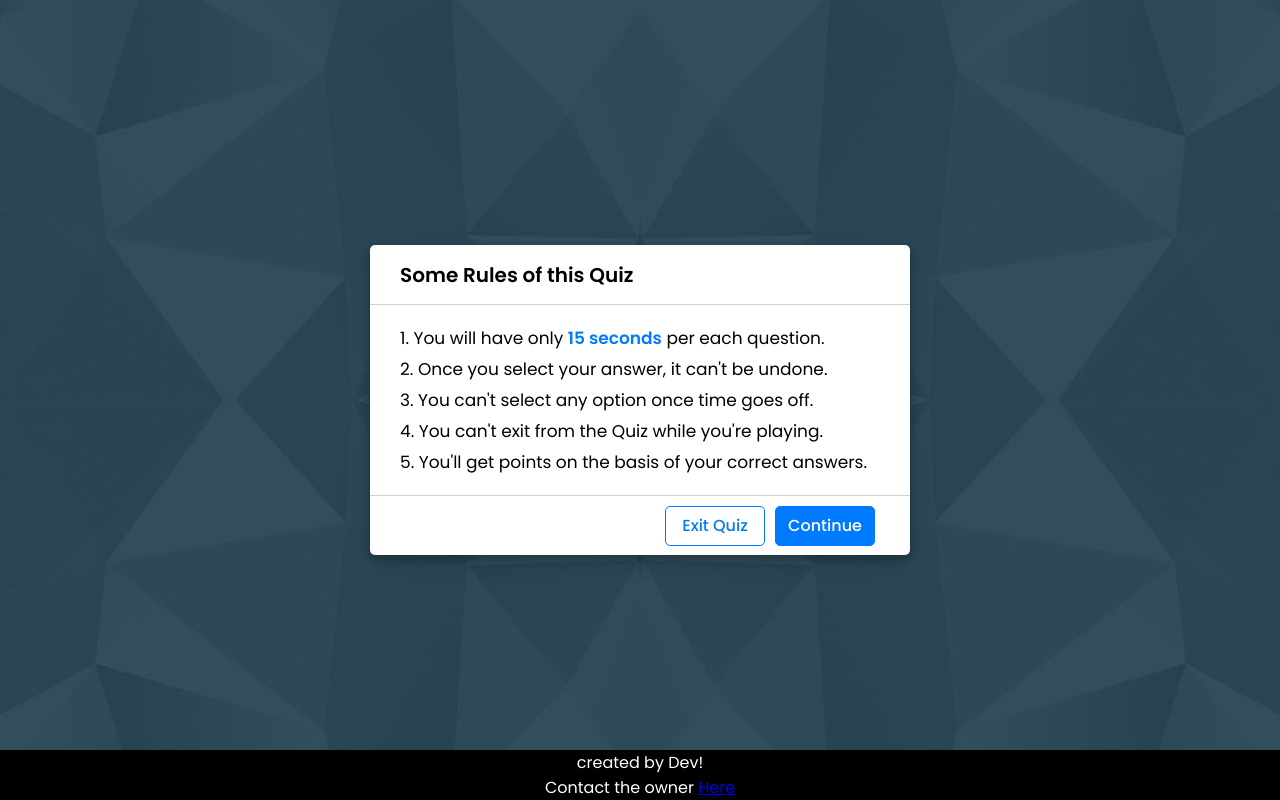
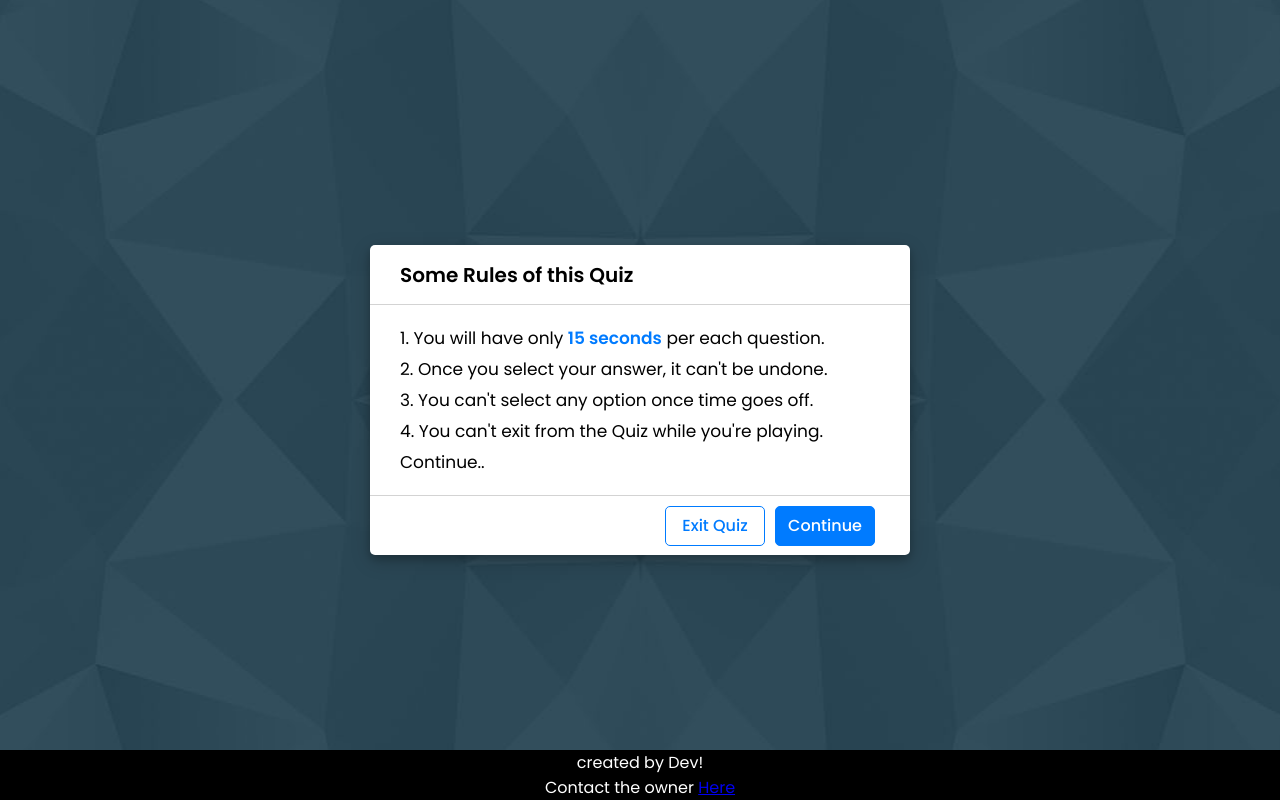
Before and after one commit to itsme-aswindev/quiz, a plain HTML site: page index.html in a window 1280 px wide. Both pictures are taken after a click on the button "Start Quiz". Drawn offline with Linux system fonts and the light colour scheme.

Commit message:
Update index.html

```diff
--- a/index.html
+++ b/index.html
@@ -33,7 +33,7 @@
             <div class="info">2. Once you select your answer, it can't be undone.</div>
             <div class="info">3. You can't select any option once time goes off.</div>
             <div class="info">4. You can't exit from the Quiz while you're playing.</div>
-            <div class="info">5. You'll get points on the basis of your correct answers.</div>
+            <div class="info">Continue..</div>
         </div>
         <div class="buttons">
             <button class="quit">Exit Quiz</button>
```
